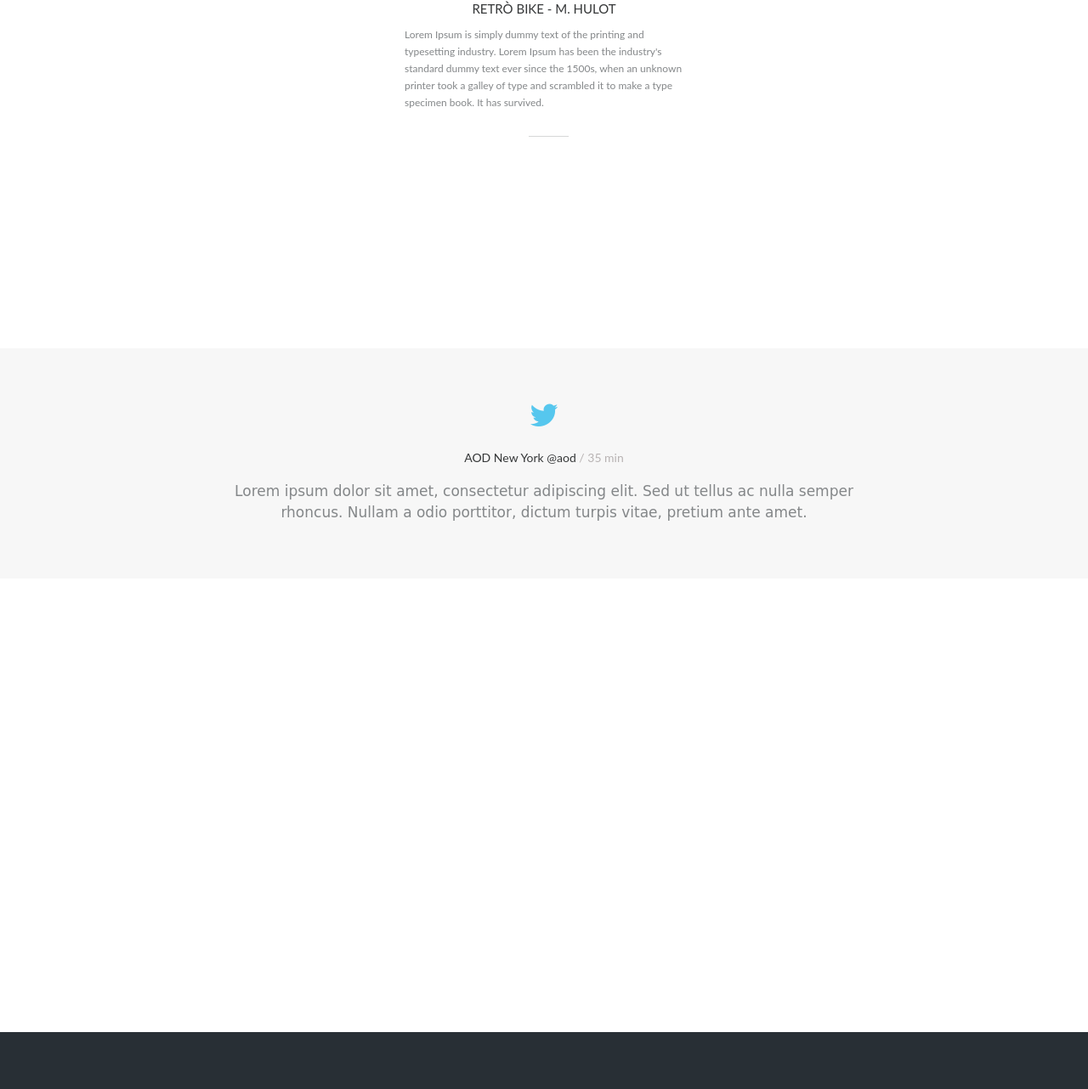
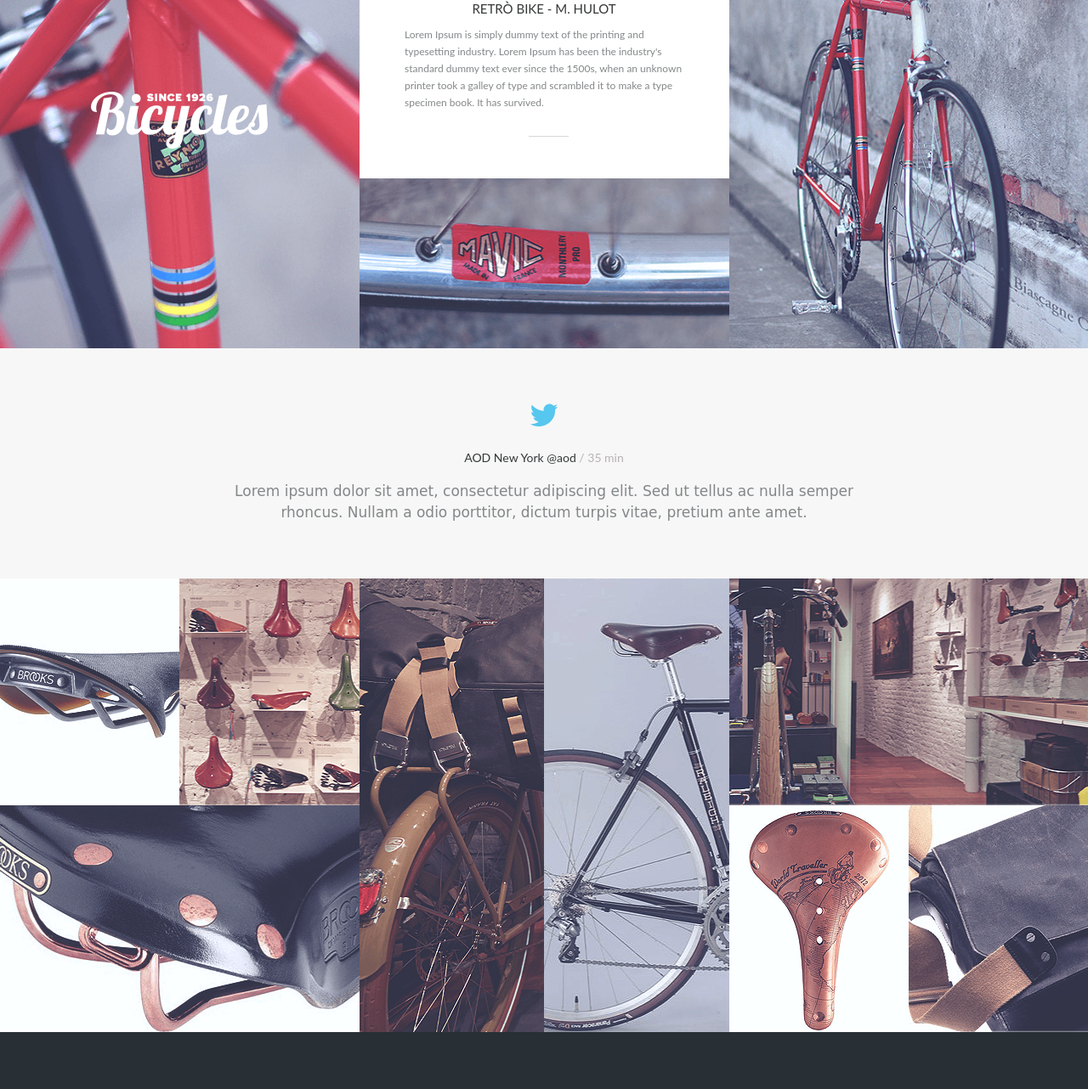
Before and after one commit to deoLannos/AOD, a plain HTML site: page index.html in a window 1280 px wide. Shown: the part 2390-3672 px from the top of the page at 85% size. Drawn offline with Linux system fonts and the light colour scheme; files whose address does not match are found by name.

Commit message:
backgroundsadd../

```diff
--- a/scss/_content.scss
+++ b/scss/_content.scss
@@ -44,7 +44,7 @@
   &__image-main {
     flex: 0 1 66.667%;
     position: relative;
-    background-image: url(img/block3/bike.png);
+    background-image: url(../img/block3/bike.png);
     background-repeat: no-repeat;
     background-position: center;
     background-size: cover;
@@ -93,7 +93,7 @@
   }
   &__bg {
     position: absolute;
-    background-image: url(img/block3/sit.png);
+    background-image: url(../img/block3/sit.png);
     background-repeat: no-repeat;
     background-position: center;
     background-size: cover;
@@ -149,7 +149,7 @@
 }
 .boriosa__bg {
   position: absolute;
-  background-image: url(img/block4/sit2.png);
+  background-image: url(../img/block4/sit2.png);
   background-repeat: no-repeat;
   background-position: center;
   background-size: cover;
@@ -161,7 +161,7 @@
 .boriosa__image-main {
   flex: 0 1 66.667%;
   position: relative;
-  background-image: url(img/block4/water.png);
+  background-image: url(../img/block4/water.png);
   background-repeat: no-repeat;
   background-position: center;
   background-size: cover;
@@ -176,7 +176,7 @@
   &__image-since {
     flex: 0 1 33.333%;
     position: relative;
-    background-image: url(img/block5/since.png), url(img/block5/rama.png);
+    background-image: url(../img/block5/since.png), url(../img/block5/rama.png);
     background-repeat: no-repeat;
     background-position: center, center;
     background-size: 208px 67px, cover;
@@ -200,7 +200,7 @@
   }
   &__bg {
     position: absolute;
-    background-image: url(img/block5/mavic.png);
+    background-image: url(../img/block5/mavic.png);
     background-repeat: no-repeat;
     background-position: center;
     background-size: cover;
@@ -213,7 +213,7 @@
     flex: 0 1 33.333%;
     flex: 0 1 33.333%;
     position: relative;
-    background-image: url(img/block5/red-bike.png);
+    background-image: url(../img/block5/red-bike.png);
     background-repeat: no-repeat;
     background-position: center;
     background-size: cover;
@@ -303,7 +303,7 @@
   }
   &__top-left-bg {
     position: absolute;
-    background-image: url(img/foto-block/brookssmal.png);
+    background-image: url(../img/foto-block/brookssmal.png);
     background-repeat: no-repeat;
     background-position: center;
     background-size: cover;
@@ -319,7 +319,7 @@
   }
   &__top-right-bg {
     position: absolute;
-    background-image: url(img/foto-block/sit-wall.png);
+    background-image: url(../img/foto-block/sit-wall.png);
     background-repeat: no-repeat;
     background-position: center;
     background-size: cover;
@@ -334,7 +334,7 @@
   }
   &__bottom-big-bg {
     position: absolute;
-    background-image: url(foto-block/brooks-big.png);
+    background-image: url(../img/foto-block/brooks-big.png);
     background-repeat: no-repeat;
     background-position: center;
     background-size: cover;
@@ -359,7 +359,7 @@
   }
   &__left-bg {
     position: absolute;
-    background-image: url(img/foto-block/bike-bag.png);
+    background-image: url(../img/foto-block/bike-bag.png);
     background-repeat: no-repeat;
     background-position: center;
     background-size: cover;
@@ -379,7 +379,7 @@
   }
   &__right-bg {
     position: absolute;
-    background-image: url(img/foto-block/bike-black.png);
+    background-image: url(../img/foto-block/bike-black.png);
     background-repeat: no-repeat;
     background-position: center;
     background-size: cover;
@@ -400,7 +400,7 @@
   }
   &__top-big-bg {
     position: absolute;
-    background-image: url(img/foto-block/shop.png);
+    background-image: url(../img/foto-block/shop.png);
     background-repeat: no-repeat;
     background-position: center;
     background-size: cover;
@@ -418,7 +418,7 @@
   }
   &__bottom-left-bg {
     position: absolute;
-    background-image: url(img/foto-block/brown-sit.png);
+    background-image: url(../img/foto-block/brown-sit.png);
     background-repeat: no-repeat;
     background-position: center;
     background-size: cover;
@@ -434,7 +434,7 @@
   }
   &__bottom-right-bg {
     position: absolute;
-    background-image: url(img/foto-block/bag.png);
+    background-image: url(../img/foto-block/bag.png);
     background-repeat: no-repeat;
     background-position: center;
     background-size: cover;
@@ -596,7 +596,7 @@
     margin-left: 10px;
     &::after {
       content: "";
-      background: url(img/footer/Y\ E\ B\ O\ Logo.png);
+      background: url(../img/footer/Y\ E\ B\ O\ Logo.png);
       background-position: center;
       background-repeat: no-repeat;
       background-size: contain;
```
Also changed, not shown: css/style.css.
